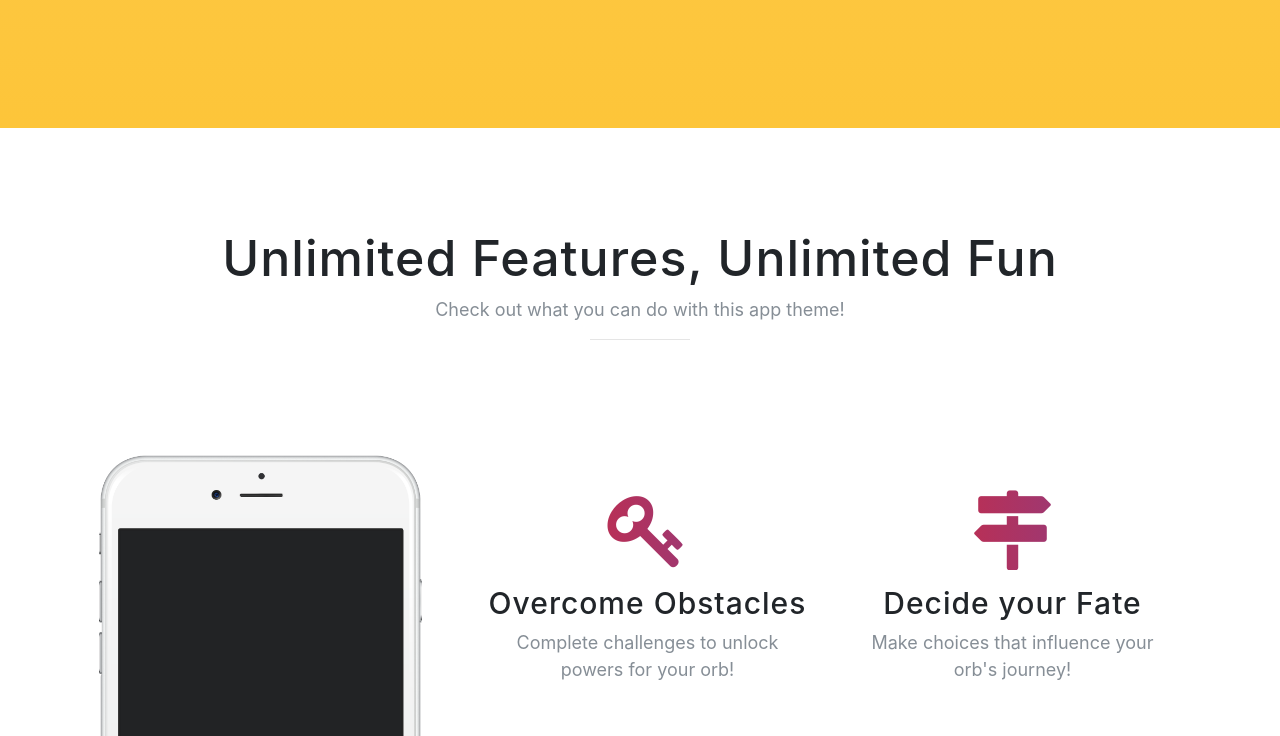
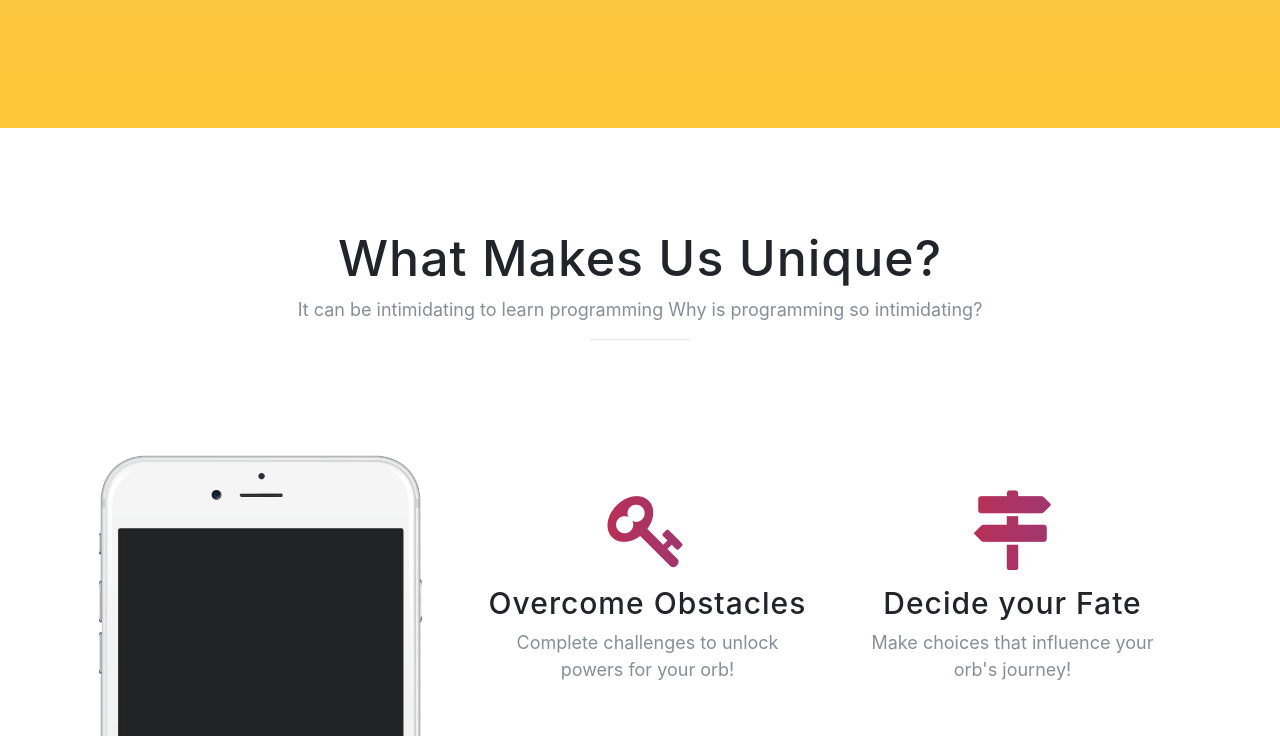
Before and after one commit to SummerSmith/girls-space, a website with bundled scripts: page startbootstrap-new-age-gh-pages/index.html in a window 1280 px wide. Shown: the part 1251-1987 px from the top of the page. Built offline with nearby package versions, Linux system fonts and the light colour scheme; files whose address does not match are found by name; a web font is replaced by a local one.

Commit message:
About changed

```diff
--- a/startbootstrap-new-age-gh-pages/index.html
+++ b/startbootstrap-new-age-gh-pages/index.html
@@ -68,7 +68,7 @@
         <div class="row h-100">
           <div class="col-lg-7 my-auto">
             <div class="header-content mx-auto">
-              <h1 class="mb-5">runtheworld.space is a way for young kids to be introduced to coding concepts while experiencing an adventure through their avatar, bro.</h1>
+              <h1 class="mb-5">runtheworld.space is a way for kids of all ages to be introduced to coding concepts while experiencing an adventure through their avatar, bro.</h1>
               <a href="#download" class="btn btn-outline btn-xl js-scroll-trigger">Start playing!</a>
             </div>
           </div>
@@ -109,8 +109,8 @@
     <section class="features" id="features">
       <div class="container">
         <div class="section-heading text-center">
-          <h2>Unlimited Features, Unlimited Fun</h2>
-          <p class="text-muted">Check out what you can do with this app theme!</p>
+          <h2>What Makes Us Unique?</h2>
+          <p class="text-muted">It can be intimidating to learn programming Why is programming so intimidating?</p>
           <hr>
         </div>
         <div class="row">
```
